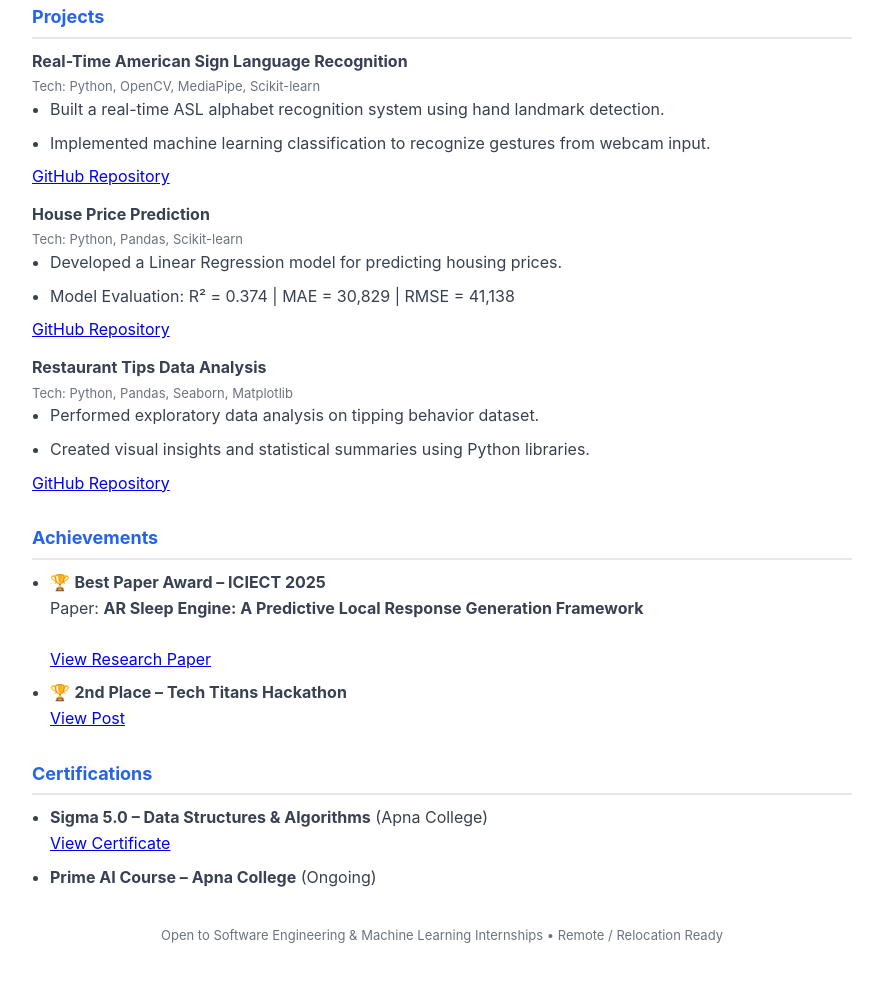
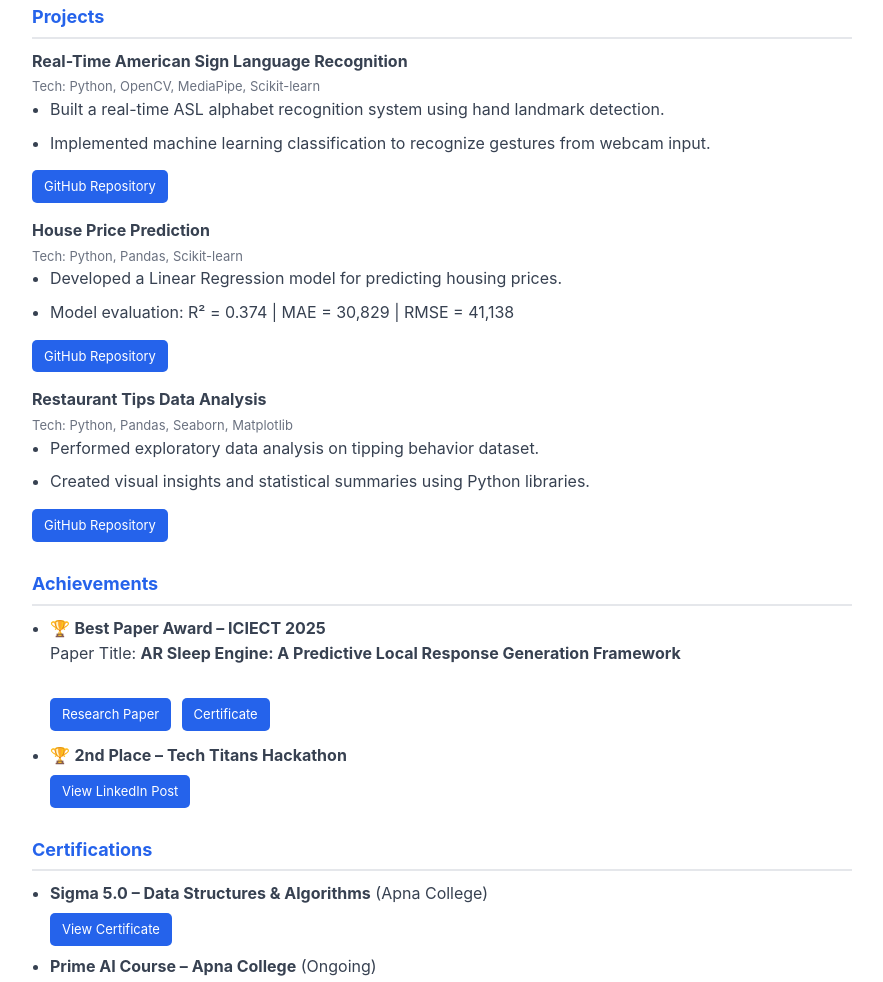
Before and after one commit to jayantjain052005/resume, a plain HTML site: page index.html in a window 1280 px wide. Shown: the part 1030-2012 px from the top of the page, without its empty margins (198-1081 px from the left). Drawn offline with Linux system fonts and the light colour scheme.

Commit message:
index.html

```diff
--- a/index.html
+++ b/index.html
@@ -1,6 +1,5 @@
 <!DOCTYPE html>
 <html lang="en">
-
 <head>
 
 <meta charset="UTF-8">
@@ -17,7 +16,7 @@
 }
 
 body{
-font-family: -apple-system,BlinkMacSystemFont,"Segoe UI",Roboto,Arial;
+font-family:-apple-system,BlinkMacSystemFont,"Segoe UI",Roboto,Arial;
 background:#f4f6f8;
 line-height:1.6;
 color:#374151;
@@ -108,13 +107,25 @@
 }
 
 .project{
-margin-bottom:12px;
+margin-bottom:15px;
 }
 
 .tech{
 font-size:13px;
 color:#6b7280;
 margin-top:2px;
+}
+
+.btn{
+display:inline-block;
+padding:6px 12px;
+background:#2563eb;
+color:white;
+border-radius:5px;
+text-decoration:none;
+font-size:13px;
+margin-right:6px;
+margin-top:6px;
 }
 
 .footer{
@@ -196,9 +207,9 @@
 Computer Science student with strong foundations in
 <strong>Data Structures & Algorithms, Machine Learning, and Data Analysis.</strong>
 Experienced in building data-driven applications using
-<strong>Python, Pandas, NumPy, Scikit-learn, and Computer Vision.</strong>
+<strong>Python, Pandas, NumPy, Scikit-learn, OpenCV, and MediaPipe.</strong>
 Interested in machine learning systems, AI applications, and software engineering.
-Seeking internships to apply ML and engineering skills in real-world products.
+Seeking internship opportunities to apply ML and engineering skills in real-world products.
 </p>
 
 </div>
@@ -279,17 +290,13 @@
 
 <ul>
 
-<li>
-Built a real-time ASL alphabet recognition system using hand landmark detection.
-</li>
+<li>Built a real-time ASL alphabet recognition system using hand landmark detection.</li>
 
-<li>
-Implemented machine learning classification to recognize gestures from webcam input.
-</li>
+<li>Implemented machine learning classification to recognize gestures from webcam input.</li>
 
 </ul>
 
-<a href="https://github.com/jayantjain052005/real-time-asl-recognition" target="_blank">
+<a class="btn" href="https://github.com/jayantjain052005/real-time-asl-recognition" target="_blank">
 GitHub Repository
 </a>
 
@@ -308,14 +315,11 @@
 
 <li>Developed a Linear Regression model for predicting housing prices.</li>
 
-<li>
-Model Evaluation:
-R² = 0.374 | MAE = 30,829 | RMSE = 41,138
-</li>
+<li>Model evaluation: R² = 0.374 | MAE = 30,829 | RMSE = 41,138</li>
 
 </ul>
 
-<a href="https://github.com/jayantjain052005/house-price-prediction" target="_blank">
+<a class="btn" href="https://github.com/jayantjain052005/house-price-prediction" target="_blank">
 GitHub Repository
 </a>
 
@@ -332,22 +336,17 @@
 
 <ul>
 
-<li>
-Performed exploratory data analysis on tipping behavior dataset.
-</li>
+<li>Performed exploratory data analysis on tipping behavior dataset.</li>
 
-<li>
-Created visual insights and statistical summaries using Python libraries.
-</li>
+<li>Created visual insights and statistical summaries using Python libraries.</li>
 
 </ul>
 
-<a href="https://github.com/jayantjain052005/restaurant-tips-analysis" target="_blank">
+<a class="btn" href="https://github.com/jayantjain052005/restaurant-tips-analysis" target="_blank">
 GitHub Repository
 </a>
 
 </div>
-
 
 </div>
 
@@ -362,28 +361,34 @@
 
 🏆 <strong>Best Paper Award – ICIECT 2025</strong><br>
 
-Paper:
-<strong>
-AR Sleep Engine: A Predictive Local Response Generation Framework
-</strong>
+Paper Title:
+<strong>AR Sleep Engine: A Predictive Local Response Generation Framework</strong>
 
 <br><br>
 
-<a href="https://raw.githubusercontent.com/jayantjain052005/resume/main/APISleepEngine_APredictiveModel_3.pdf" target="_blank">
-View Research Paper
+<a class="btn"
+href="https://raw.githubusercontent.com/jayantjain052005/resume/main/APISleepEngine_APredictiveModel_3.pdf"
+target="_blank">
+Research Paper
+</a>
+
+<a class="btn"
+href="https://raw.githubusercontent.com/jayantjain052005/resume/main/assets/best_papper.jpeg"
+target="_blank">
+Certificate
 </a>
 
 </li>
 
 
-<li>
+<li style="margin-top:12px;">
 
-🏆 <strong>2nd Place – Tech Titans Hackathon</strong>
+🏆 <strong>2nd Place – Tech Titans Hackathon</strong><br>
 
-<br>
-
-<a href="https://www.linkedin.com/feed/update/urn:li:activity:7296813335700803584/" target="_blank">
-View Post
+<a class="btn"
+href="https://www.linkedin.com/feed/update/urn:li:activity:7296813335700803584/"
+target="_blank">
+View LinkedIn Post
 </a>
 
 </li>
@@ -405,7 +410,9 @@
 
 <br>
 
-<a href="https://raw.githubusercontent.com/jayantjain052005/resume/main/certificate-sigma-50-672b17223c33c36b830d9022%20(4).pdf" target="_blank">
+<a class="btn"
+href="https://raw.githubusercontent.com/jayantjain052005/resume/main/certificate-sigma-50-672b17223c33c36b830d9022%20(4).pdf"
+target="_blank">
 View Certificate
 </a>
 
@@ -431,5 +438,4 @@
 </div>
 
 </body>
-
 </html>
```
